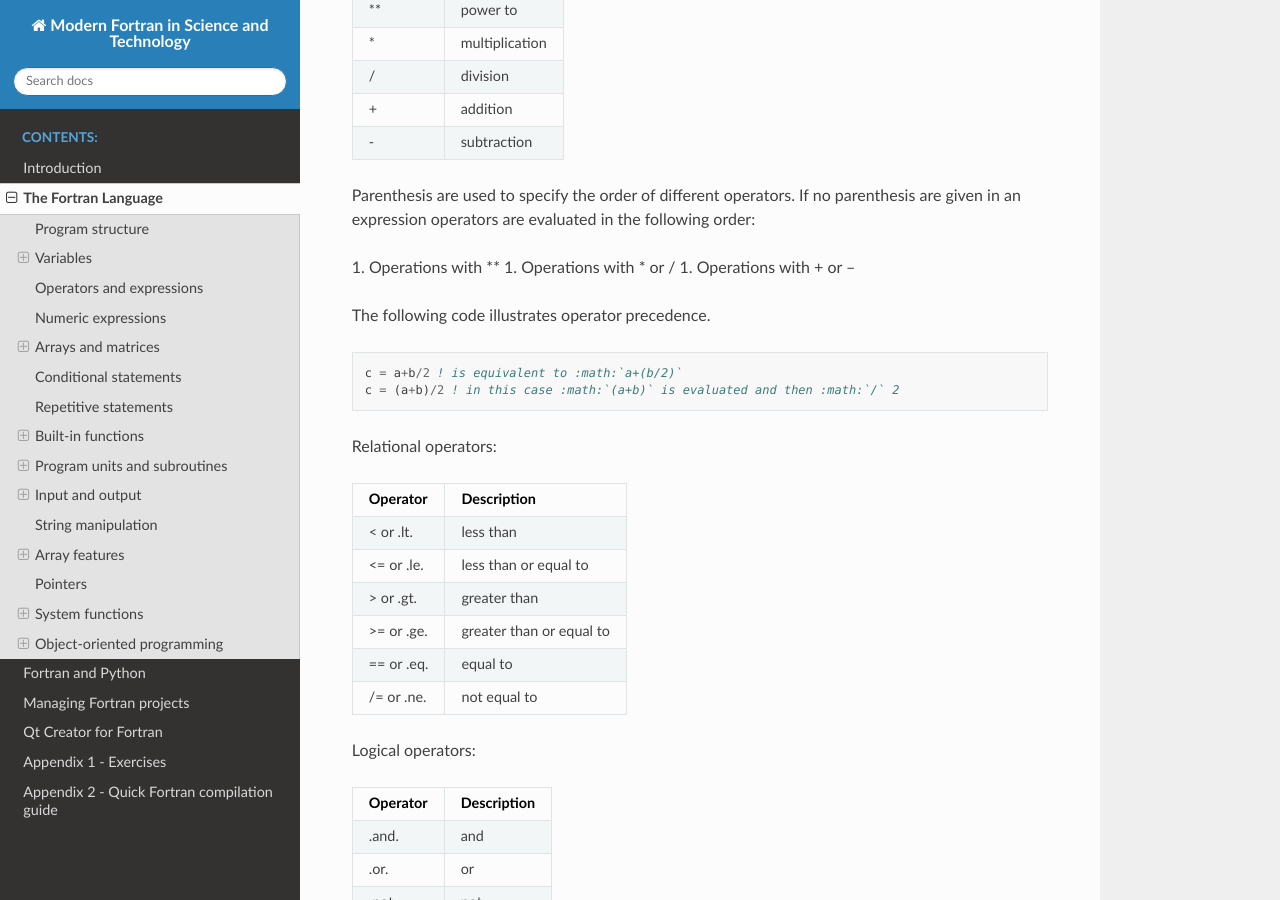
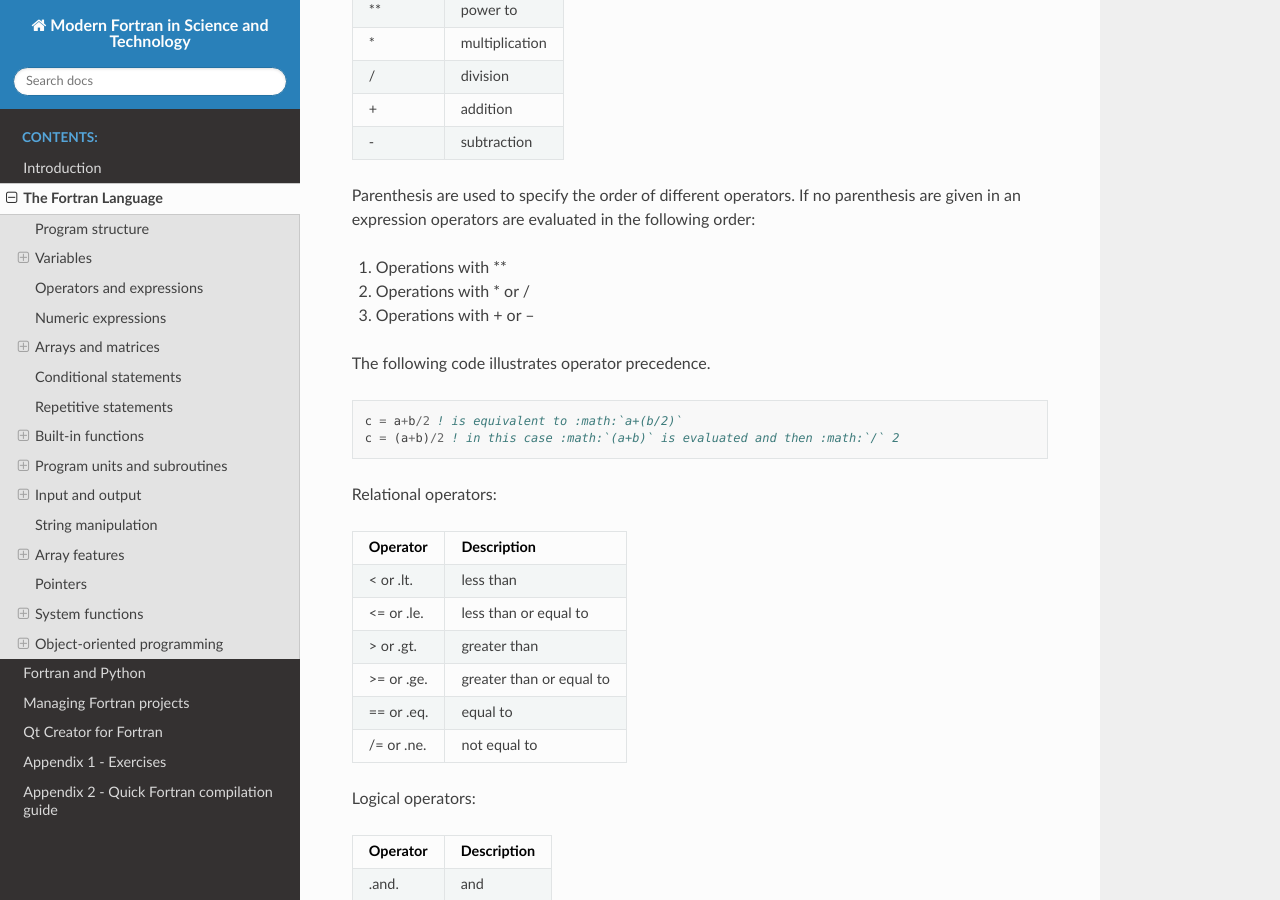
Before and after one commit to jonaslindemann/modern_fortran_book, a Sphinx documentation site: the page built from docs/source/chapter_fortran.rst, in a window 1280 px wide and 900 px high, scrolled down 7840 px. Built offline with Sphinx 7.4.7 and the Read the Docs theme 2.0.0, drawn with Linux system fonts in a browser that asks for light colours.

Commit message:
Another list fix.

```diff
--- a/docs/source/chapter_fortran.rst
+++ b/docs/source/chapter_fortran.rst
@@ -317,8 +317,8 @@ The following arithmetic operators are defined in Fortran:
 Parenthesis are used to specify the order of different operators. If no parenthesis are given in an expression operators are evaluated in the following order:
 
 1. Operations with \*\*
-1. Operations with \* or /
-1. Operations with + or --
+2. Operations with \* or /
+3. Operations with + or --
 
 The following code illustrates operator precedence.
 
```
